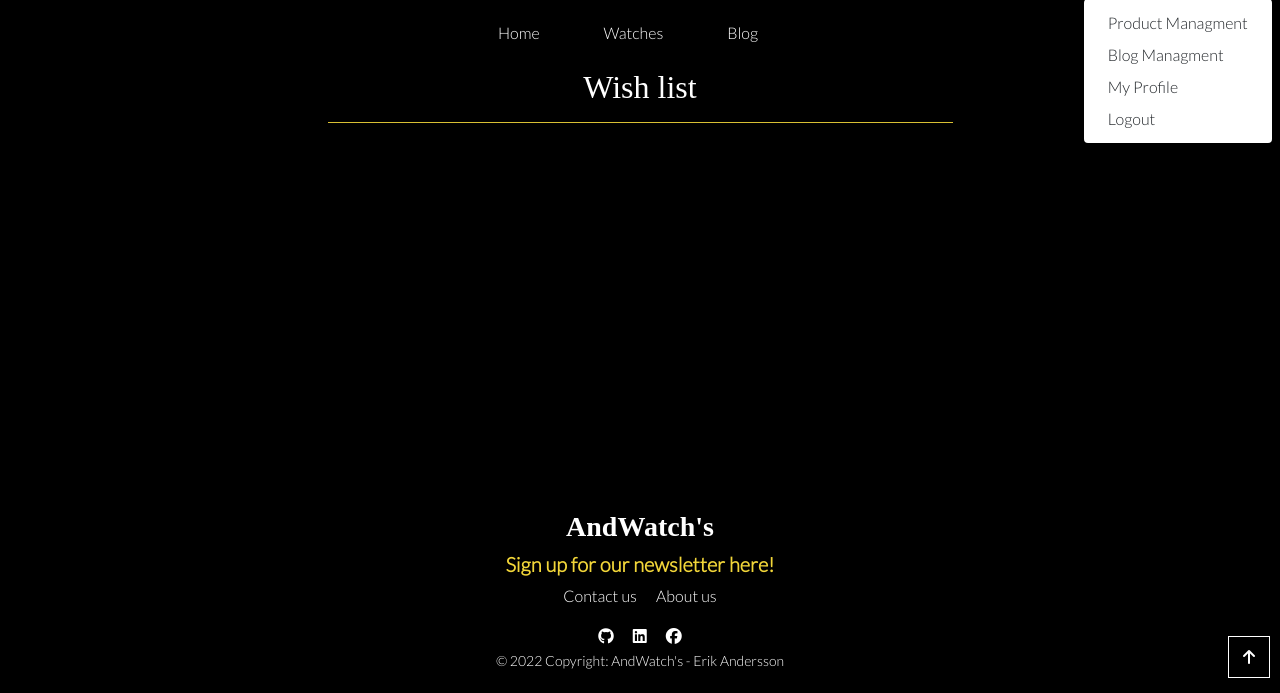
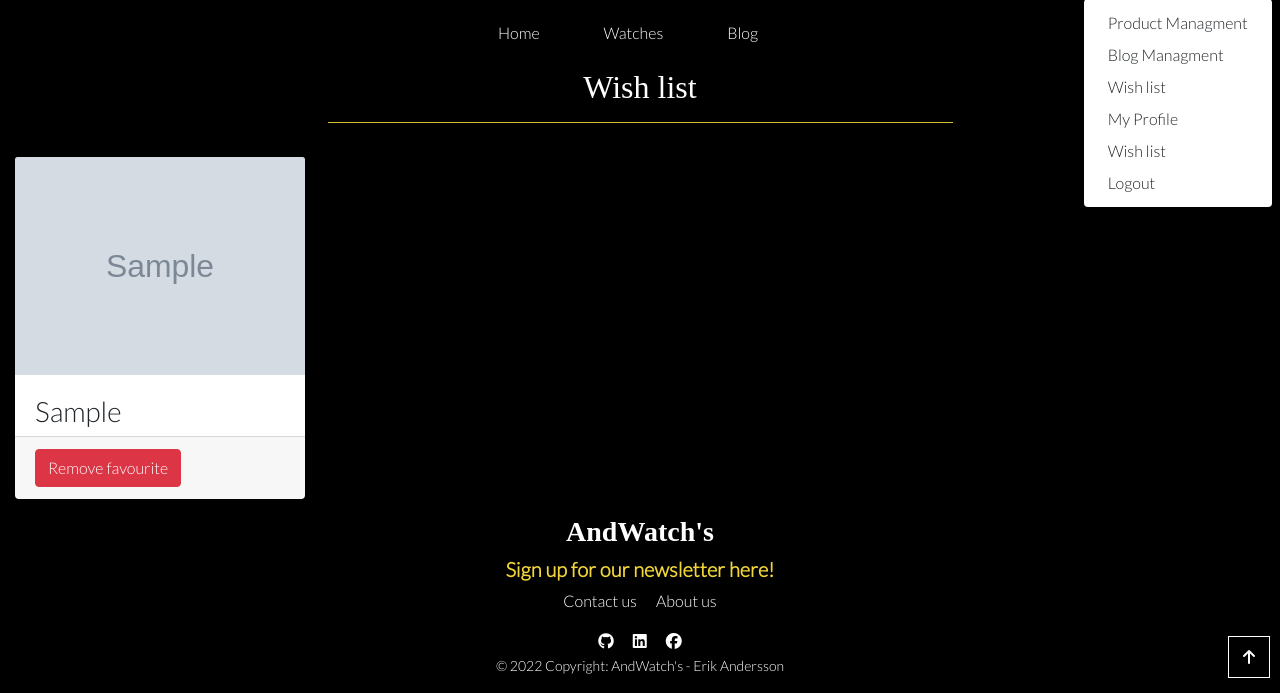
Before and after one commit to erikandersson96/portfolio-project-five, a Django app: page /profile/wish_list/ in a window 1280 px wide, after a click on "My Account". Shown: the part 112-805 px from the top of the page. Run offline with Django 3.2, Linux system fonts and the light colour scheme; a user stored in the database is signed in; tables that the repository leaves empty hold one stand-in row (values such as "Sample post"); grey boxes marked "Sample" are stand-in pictures; parts of the project's set-up code (start-up, migrations or seed data) failed here and were passed over; some libraries are stand-ins or nearby versions; some web fonts are replaced.

Commit message:
Added functionality for add watch to wish list

```diff
--- a/profiles/templates/profiles/favourite.html
+++ b/profiles/templates/profiles/favourite.html
@@ -21,17 +21,17 @@
             {% for favourite in object_list %}
                 <div class="col-sm-6 col-md-6 col-lg-4 col-xl-3">
                     <div class="card h-100 border-0">
-                        {% if favourite.all_watch_favourites.image %}
+                        {% if favourite.favourite_watch.image %}
                             <a href="">
-                                <img class="card-img-top img-fluid" src="{{ post.image.url  }}" alt="{{ product.watch_model }}">
+                                <img class="card-img-top img-fluid" src="{{ favourite.favourite_watch.image.url }}" alt="{{ favourite.favourite_watch.watch_model }}">
                             </a>
                         {% else %}
                             <a href="">
-                                <img class="card-img-top img-fluid" src="{{ MEDIA_URL }}noimage.png" alt="{{ product.watch_model }}">
+                                <img class="card-img-top img-fluid" src="{{ MEDIA_URL }}noimage.png" alt="{{ favourite.favourite_watch.watch_model }}">
                             </a>
                         {% endif %}
                         <div class="card-body pb-0">
-                            <h3>{{ favourite.all_watch_favourites.watch_model }}</h3>
+                            <h3>{{ favourite.favourite_watch.watch_model }}</h3>
                         </div>
                             <div class="card-footer">
                                 <a class="btn btn-danger" href="">Remove favourite</a>
--- a/profiles/urls.py
+++ b/profiles/urls.py
@@ -4,7 +4,9 @@ from . import views
 
 urlpatterns = [
     path('', views.profile, name='profile'),
-    path('wish_list/', views.all_favourites, name='wish_list'),
+    path('wish_list/', views.AllFavourites.as_view(), name='wish_list'),
+    path('add_favorite/<int:product_id>/', views.add_favorite_watch,
+         name='add_favorite'),
     path('order_history/<order_number>', views.order_history,
          name='order_history'),
 ]
--- a/profiles/views.py
+++ b/profiles/views.py
@@ -1,8 +1,11 @@
-from django.shortcuts import render, get_object_or_404
+from django.shortcuts import render, get_object_or_404, redirect, reverse
 from django.contrib import messages
 from django.contrib.auth.decorators import login_required
+from django.views import View, generic
 
-from .models import UserProfile
+from django.contrib.auth.models import User
+
+from .models import UserProfile, FavouriteWatch
 from .forms import UserProfileForm
 
 from checkout.models import Order
@@ -56,17 +59,26 @@ def order_history(request, order_number):
     return render(request, template, context)
 
 
-def all_favourites(request):
+class AllFavourites(generic.ListView):
     """
-    A view for render all watches added as favourites to
-    users wish list
+    Render favourite.html template for user
     """
-    all_watch_favourites = Product.objects.all()
+    model = Product
+    template_name = 'profiles/favourite.html'
 
-    template = 'profiles/favourite.html'
+    def get_queryset(self, *args, **kwargs):
+        queryset = FavouriteWatch.objects.filter(user=self.request.user)
+        return queryset
 
-    context = {
-        'all_watch_favourites': all_watch_favourites,
-    }
 
-    return render(request, template, context)
+def add_favorite_watch(request, product_id):
+    """
+    Add favorite watch to wish list
+    """
+    current_user = request.user
+    current_watch = get_object_or_404(Product, pk=product_id)
+    FavouriteWatch.objects.get_or_create(
+        user=current_user, favourite_watch=current_watch)
+    messages.success(request, (f"{current_watch.watch_model}, has been added \
+        to your wish list."))
+    return redirect(reverse('product_detail', args=[current_watch.id]))
--- a/templates/base.html
+++ b/templates/base.html
@@ -83,8 +83,10 @@
                   {% if request.user.is_superuser %}
                     <a href="{% url 'add_product' %}" class="dropdown-item">Product Managment</a>
                     <a href="{% url 'add_post' %}" class="dropdown-item">Blog Managment</a>
+                    <a href="{% url 'wish_list' %}" class="dropdown-item">Wish list</a>
                   {% endif %}
                   <a href="{% url 'profile' %}" class="dropdown-item">My Profile</a>
+                  <a href="{% url 'wish_list' %}" class="dropdown-item">Wish list</a>
                   <a href="{% url 'account_logout' %}" class="dropdown-item">Logout</a>
                 {% else %}
                   <a href="{% url 'account_signup' %}" class="dropdown-item">Register Account</a>
```
Also changed, not shown: products/templates/products/product_detail.html (+8 -0 lines).
